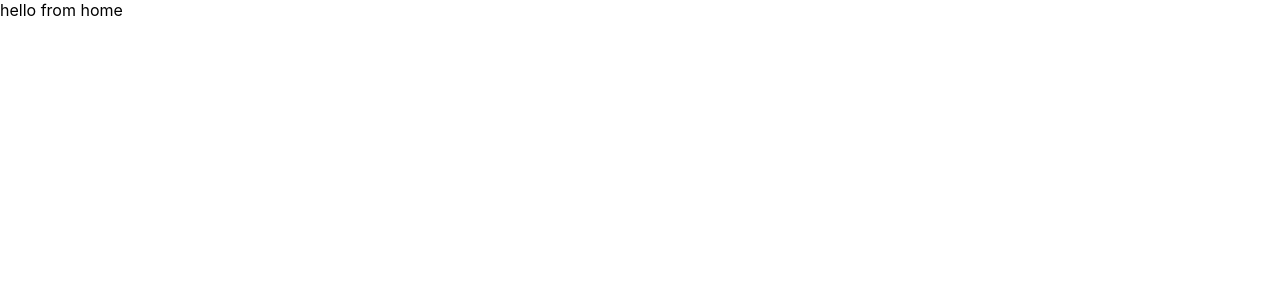
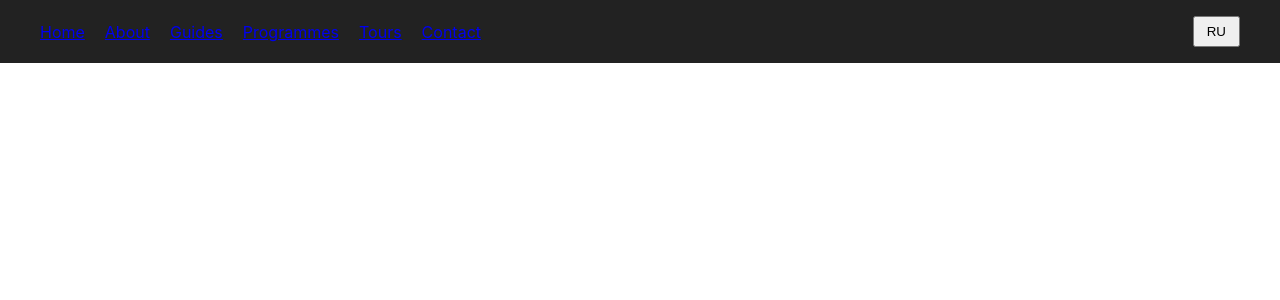
Before and after one commit to dina-fouad/joctours, a React (Create React App) app: page / in a window 1280 px wide. Shown: the top 300 px of the page. Built offline with nearby package versions, Linux system fonts and the light colour scheme.

Commit message:
add i18n

```diff
--- a/package.json
+++ b/package.json
@@ -3,6 +3,9 @@
   "version": "0.1.0",
   "private": true,
   "dependencies": {
+    "@emotion/react": "^11.14.0",
+    "@emotion/styled": "^11.14.1",
+    "@mui/material": "^7.3.7",
     "@testing-library/dom": "^10.4.1",
     "@testing-library/jest-dom": "^6.9.1",
     "@testing-library/react": "^16.3.2",
--- a/src/App.js
+++ b/src/App.js
@@ -1,31 +1,24 @@
+import { Routes, Route } from "react-router-dom";
 
-import { Routes, Route } from "react-router";
+
 import Home from "./pages/Home";
+import About from "./pages/About";
+import Contact from "./pages/Contact";
+import Guides from "./pages/Guides";
+import Programmes from "./pages/Programmes";
 import Tours from "./pages/Tours";
-import Guides from "./pages/Guides";
-import Programs from "./pages/Programmes";
-import Contact from "./pages/Contact";
 
 function App() {
-return (
+  return (
+
 
       <Routes>
-        {/* -------------------- English -------------------- */}
-        <Route path="/en" element={<Home lang="en" />} />
-        <Route path="/en/tours" element={<Tours lang="en" />} />
-        <Route path="/en/guides" element={<Guides lang="en" />} />
-        <Route path="/en/programs" element={<Programs lang="en" />} />
-        <Route path="/en/contact" element={<Contact lang="en" />} />
-
-        {/* -------------------- Russian -------------------- */}
-        <Route path="/ru" element={<Home lang="ru" />} />
-        <Route path="/ru/tours" element={<Tours lang="ru" />} />
-        <Route path="/ru/guides" element={<Guides lang="ru" />} />
-        <Route path="/ru/programs" element={<Programs lang="ru" />} />
-        <Route path="/ru/contact" element={<Contact lang="ru" />} />
-
-
-        <Route path="*" element={<Home lang="en" />} />
+        <Route path="/" element={<Home />} />
+        <Route path="/about" element={<About />} />
+        <Route path="/contact" element={<Contact />} />
+        <Route path="/guides" element={<Guides />} />
+        <Route path="/programmes" element={<Programmes />} />
+        <Route path="/tours" element={<Tours />} />
       </Routes>
 
   );
--- a/src/components/Header.js
+++ b/src/components/Header.js
@@ -1,8 +1,46 @@
+import { Link } from "react-router-dom";
+import { useTranslation } from "react-i18next";
 
-export default function Header(){
-    return(
-        <>
-        hello from Header
-        </>
-    )
+export default function Header() {
+  const { t, i18n } = useTranslation("common");
+
+  const toggleLanguage = () => {
+    const newLang = i18n.language === "en" ? "ru" : "en";
+    i18n.changeLanguage(newLang);
+  };
+
+  return (
+    <header style={styles.header}>
+      <nav style={styles.nav}>
+        <Link to="/">{t("nav.home")}</Link>
+        <Link to="/about">{t("nav.about")}</Link>
+        <Link to="/guides">{t("nav.guides")}</Link>
+        <Link to="/programmes">{t("nav.programmes")}</Link>
+        <Link to="/tours">{t("nav.tours")}</Link>
+        <Link to="/contact">{t("nav.contact")}</Link>
+      </nav>
+
+      <button onClick={toggleLanguage} style={styles.btn}>
+        {t("lang")}
+      </button>
+    </header>
+  );
 }
+
+const styles = {
+  header: {
+    display: "flex",
+    justifyContent: "space-between",
+    padding: "16px 40px",
+    background: "#222",
+    alignItems: "center"
+  },
+  nav: {
+    display: "flex",
+    gap: "20px"
+  },
+  btn: {
+    padding: "6px 12px",
+    cursor: "pointer"
+  }
+};
--- a/src/i18n.js
+++ b/src/i18n.js
@@ -1,38 +1,44 @@
 import i18n from "i18next";
 import { initReactI18next } from "react-i18next";
 
-// استيراد ملفات JSON لكل لغة من src/locales
+// EN
 import enGuides from "./locales/en/guides.json";
+import enTours from "./locales/en/tours.json";
+import enPrograms from "./locales/en/programmes.json";
+import enCommon from "./locales/en/common.json";
+
+// RU
 import ruGuides from "./locales/ru/guides.json";
+import ruTours from "./locales/ru/tours.json";
+import ruPrograms from "./locales/ru/programmes.json";
+import ruCommon from "./locales/ru/common.json";
 
-import enTours from "./locales/en/tours.json";
-import ruTours from "./locales/ru/tours.json";
-
-import enPrograms from "./locales/en/programmes.json";
-import ruPrograms from "./locales/ru/programmes.json";
-
-// تهيئة i18next
 i18n
-  .use(initReactI18next) // يربط i18next مع React
+  .use(initReactI18next)
   .init({
     resources: {
       en: {
+        common: enCommon,
         guides: enGuides,
         tours: enTours,
         programs: enPrograms
       },
       ru: {
+        common: ruCommon,
         guides: ruGuides,
         tours: ruTours,
         programs: ruPrograms
       }
     },
-    lng: "en",           // اللغة الافتراضية عند تحميل الموقع
-    fallbackLng: "en",   // اللغة الاحتياطية إذا النص مفقود
-    ns: ["guides", "tours", "programs"], // أسماء namespaces
-    defaultNS: "guides",                 // namespace افتراضي
+
+    lng: "en",
+    fallbackLng: "en",
+
+    ns: ["common", "guides", "tours", "programs"],
+    defaultNS: "common",
+
     interpolation: {
-      escapeValue: false // React يحمي النصوص من XSS
+      escapeValue: false
     }
   });
 
--- /dev/null
+++ b/src/locales/en/common.json
@@ -0,0 +1,11 @@
+{
+  "nav": {
+    "home": "Home",
+    "about": "About",
+    "guides": "Guides",
+    "programmes": "Programmes",
+    "tours": "Tours",
+    "contact": "Contact"
+  },
+  "lang": "RU"
+}
--- /dev/null
+++ b/src/locales/ru/common.json
@@ -0,0 +1,11 @@
+{
+  "nav": {
+    "home": "Главная",
+    "about": "О нас",
+    "guides": "Гиды",
+    "programmes": "Программы",
+    "tours": "Туры",
+    "contact": "Контакты"
+  },
+  "lang": "EN"
+}
--- a/src/pages/Home.js
+++ b/src/pages/Home.js
@@ -1,7 +1,10 @@
-export default function Home(){
-    return(
-        <>
-        hello from home
-        </>
-    )
+import Header from "../components/Header";
+
+export default function Home() {
+  return (
+    <div>
+      <Header/>
+
+    </div>
+  );
 }
```
Also changed, not shown: 1 other file (tests, documents, lock files or other folders).
